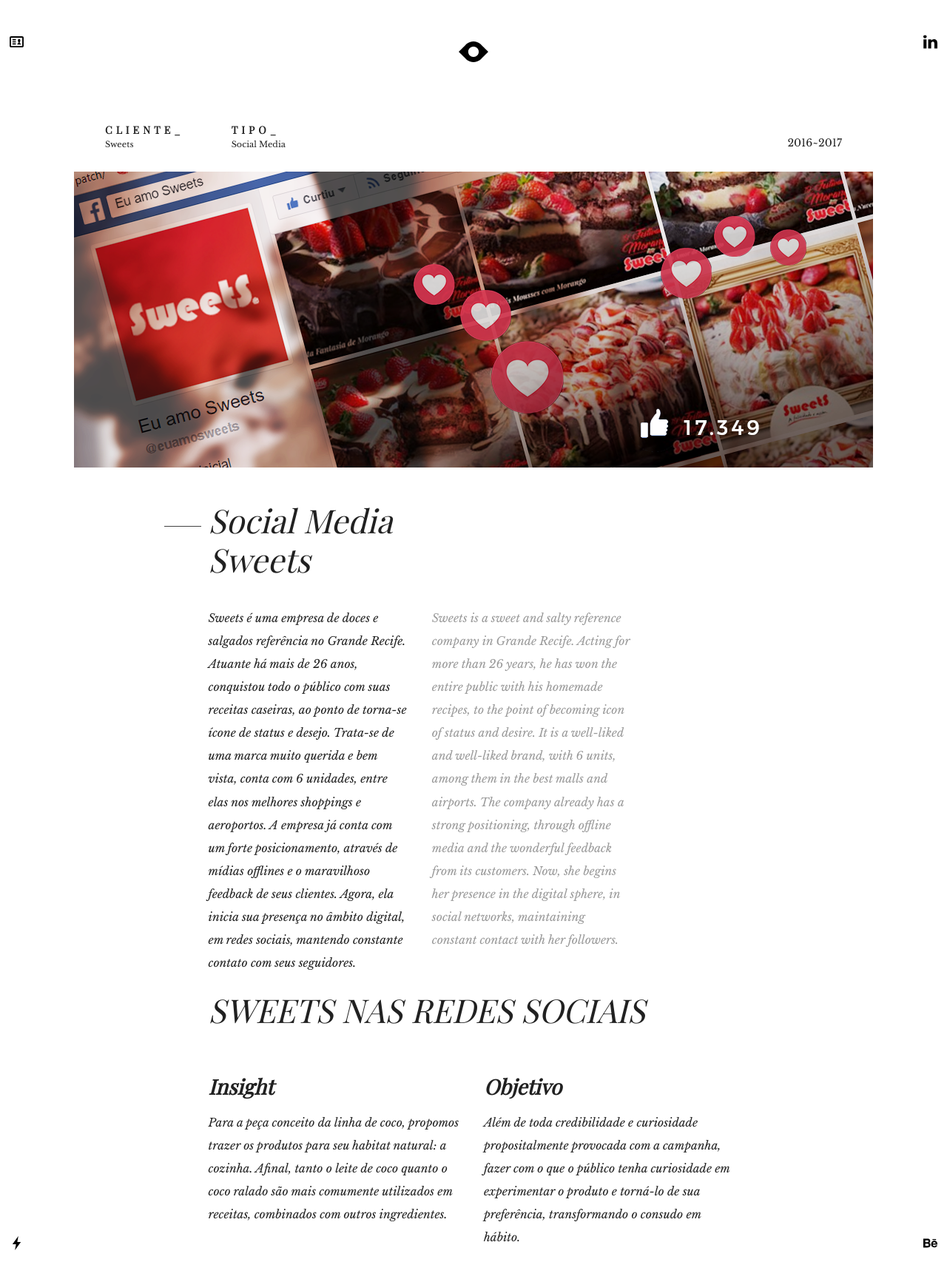
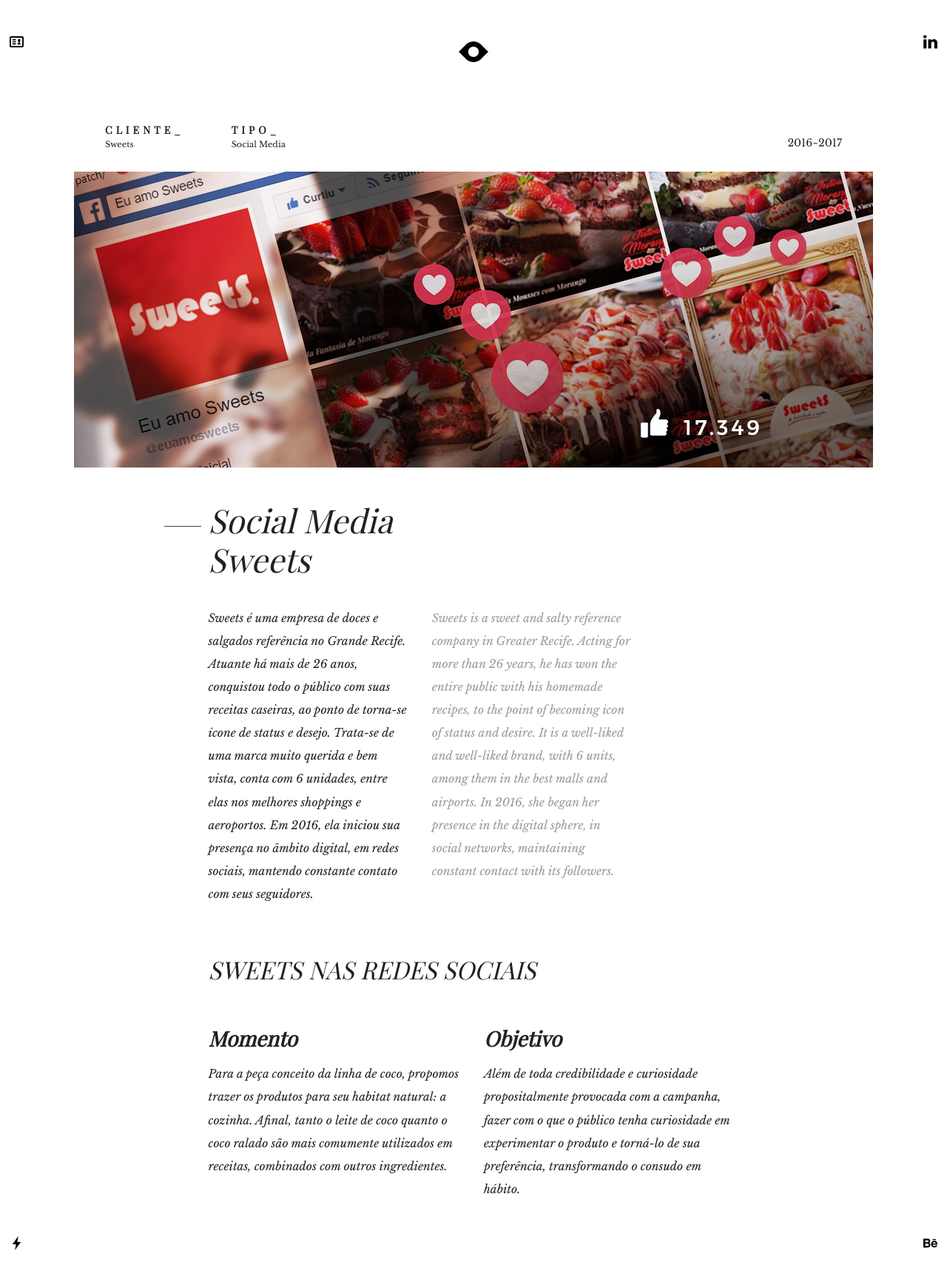
Before and after one commit to dudanev/dudanev.github.io, a Jekyll site: the page built from _posts/2017-07-09-social-media-sweets.markdown, in a window 1280 px wide. Shown: the top 1729 px of the page at 74% size. Built offline with Jekyll 4.4.1, drawn with Linux system fonts in a browser that asks for light colours; some web fonts are replaced.

Commit message:
Updated Social Media Sweets

```diff
--- a/_posts/2017-07-09-social-media-sweets.markdown
+++ b/_posts/2017-07-09-social-media-sweets.markdown
@@ -11,16 +11,16 @@ thumb: https://s3-us-west-2.amazonaws.com/s.cdpn.io/82/one-world-trade.jpg
 layout: post
 ---
 
-coluna_um!Sweets é uma empresa de doces e salgados referência no Grande Recife. Atuante há mais de 26 anos, conquistou todo o público com suas receitas caseiras, ao ponto de torna-se ícone de status e desejo. Trata-se de uma marca muito querida e bem vista, conta com 6 unidades, entre elas nos melhores shoppings e aeroportos. A empresa já conta com um forte posicionamento, através de mídias offlines e o maravilhoso feedback de seus clientes. Agora, ela inicia sua presença no âmbito digital, em redes sociais, mantendo constante contato com seus seguidores.
+coluna_um!Sweets é uma empresa de doces e salgados referência no Grande Recife. Atuante há mais de 26 anos, conquistou todo o público com suas receitas caseiras, ao ponto de torna-se ícone de status e desejo. Trata-se de uma marca muito querida e bem vista, conta com 6 unidades, entre elas nos melhores shoppings e aeroportos. Em 2016, ela iniciou sua presença no âmbito digital, em redes sociais, mantendo constante contato com seus seguidores.
 
-coluna_dois!Sweets is a sweet and salty reference company in Grande Recife. Acting for more than 26 years, he has won the entire public with his homemade recipes, to the point of becoming icon of status and desire. It is a well-liked and well-liked brand, with 6 units, among them in the best malls and airports. The company already has a strong positioning, through offline media and the wonderful feedback from its customers. Now, she begins her presence in the digital sphere, in social networks, maintaining constant contact with her followers.
+coluna_dois!Sweets is a sweet and salty reference company in Greater Recife. Acting for more than 26 years, he has won the entire public with his homemade recipes, to the point of becoming icon of status and desire. It is a well-liked and well-liked brand, with 6 units, among them in the best malls and airports. In 2016, she began her presence in the digital sphere, in social networks, maintaining constant contact with its followers.
 
-# *SWEETS NAS REDES SOCIAIS*
+## *SWEETS NAS REDES SOCIAIS*
 
 <div class="row margin-mobile">
 <div class="col-sm-6" markdown="1">
 
-### ***Insight***
+### ***Momento***
 
 *Para a peça conceito da linha de coco, propomos trazer os produtos para seu habitat natural: a cozinha. Afinal, tanto o leite de coco quanto o coco ralado são mais comumente utilizados em receitas, combinados com outros ingredientes.*
 
```
